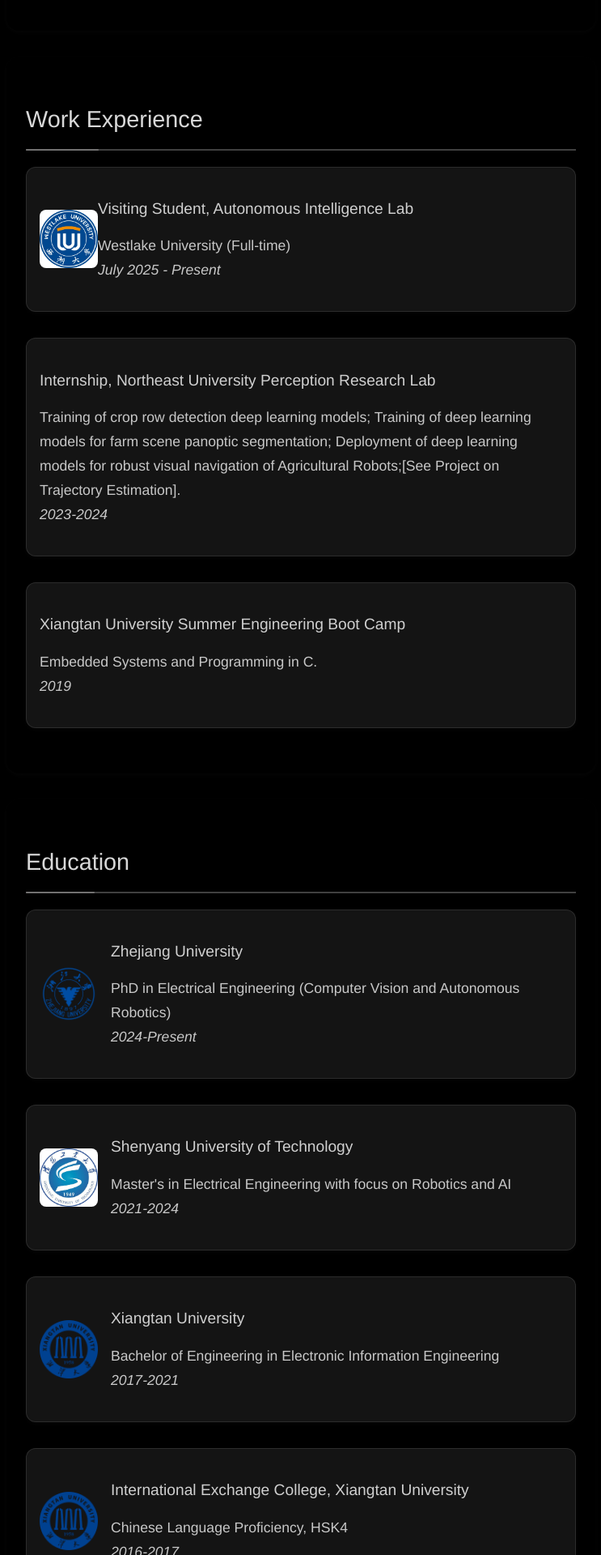
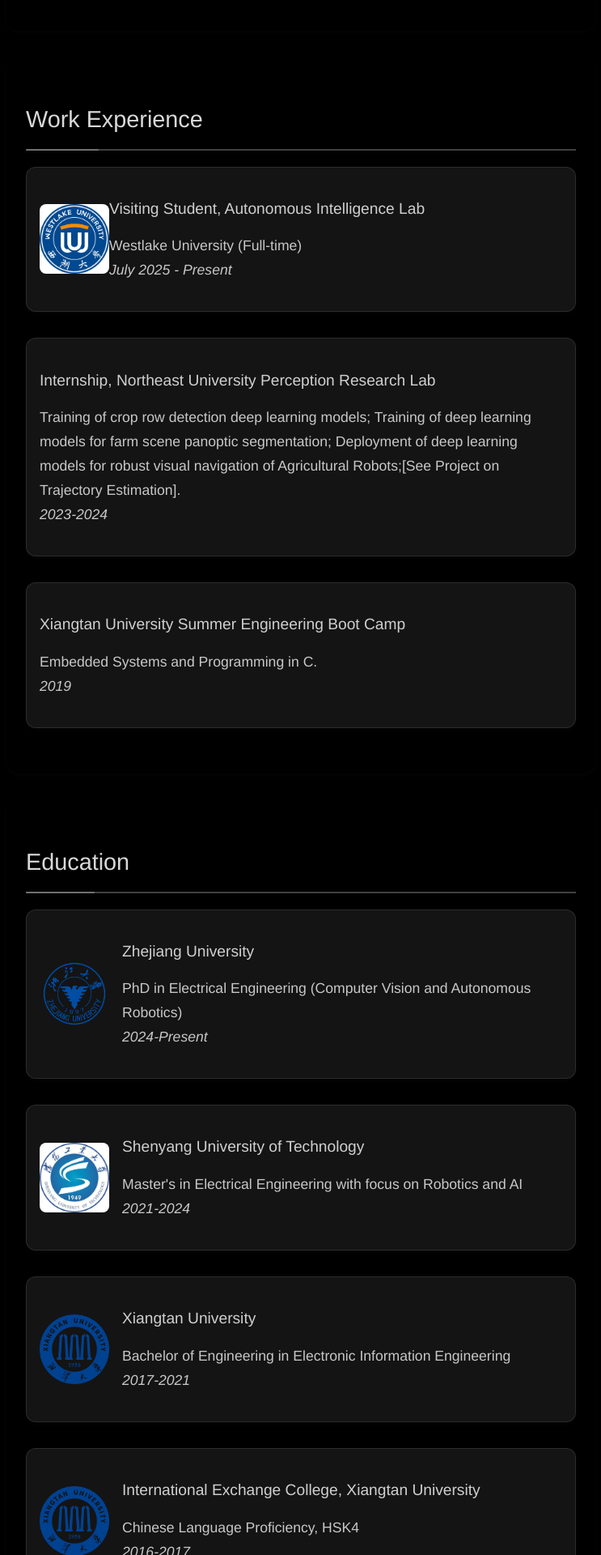
Before and after one commit to MosesChuka/MosesChuka.github.io, a Jekyll site: the page built from index.md, in a window 1280 px wide. Shown: the part 2343-4263 px from the top of the page at 81% size, without its empty margins (268-1011 px from the left). Built offline with Jekyll 4.4.1, drawn with Linux system fonts in a browser that asks for light colours; our own code applies the rules of GitHub Pages for plain Markdown files; grey boxes are pictures that could not be loaded.

Commit message:
Increase all logo sizes by 20% for better visibility and consistency

```diff
--- a/static/css/styles.css
+++ b/static/css/styles.css
@@ -545,8 +545,8 @@
 
 .education-logo {
   flex-shrink: 0;
-  width: 72px;
-  height: 72px;
+  width: 86px;
+  height: 86px;
   display: flex;
   align-items: center;
   justify-content: center;
@@ -554,8 +554,8 @@
 
 .work-logo {
   flex-shrink: 0;
-  width: 72px;
-  height: 72px;
+  width: 86px;
+  height: 86px;
   display: flex;
   align-items: center;
   justify-content: center;
```
